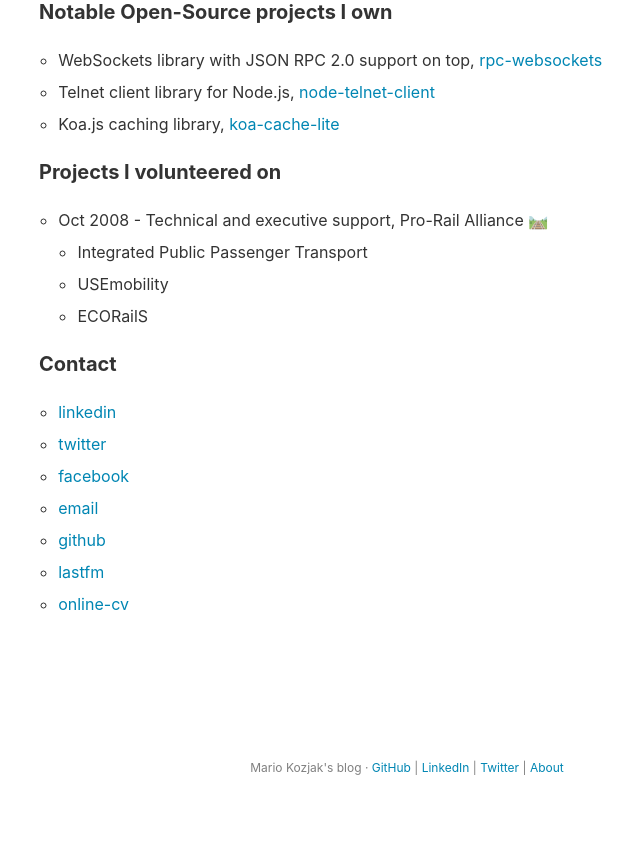
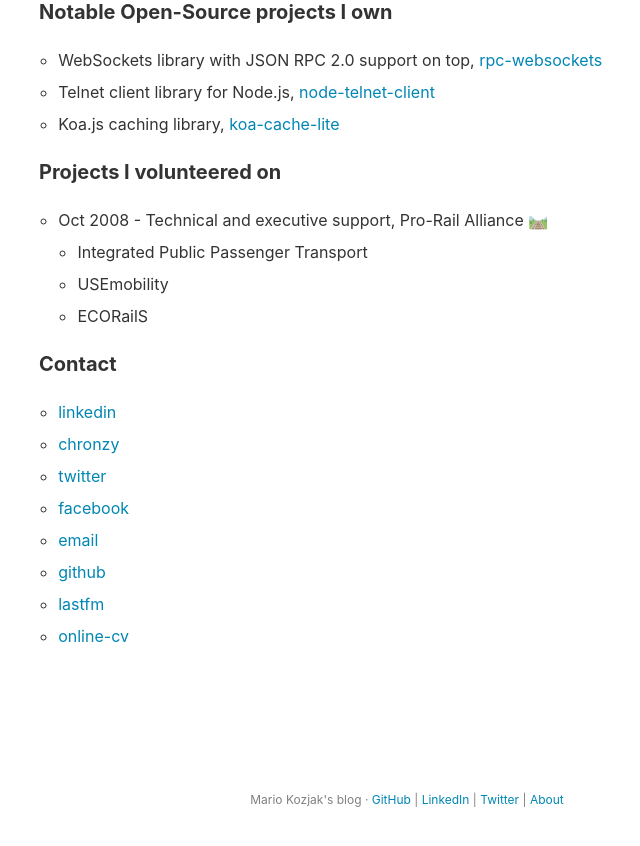
Before and after one commit to mkozjak/mkozjak.github.io, a Jekyll site: the page built from about.md, in a window 1280 px wide and 900 px high, scrolled down 934 px. Shown: the top 846 px of the window, without its empty margins (233-873 px from the left). Built offline with Jekyll 4.4.1, drawn with Linux system fonts in a browser that asks for light colours.

Commit message:
about: added chronzy profile link

```diff
--- a/_config.yml
+++ b/_config.yml
@@ -12,6 +12,7 @@
 facebook_username  : "mkozjak1"
 github_username   : "mkozjak"
 linkedin_username : "mario-kozjak-a9665b72"
+chronzy_username : "mkozjak"
 lastfm_username : "archman47"
 comments_enabled  : false # if enabled (set to true), please provide your disqus_username
 disqus_shortname  : ""
--- a/about.md
+++ b/about.md
@@ -37,6 +37,7 @@
 
 #### Contact
 - <a target="_blank" href="https://www.linkedin.com/in/{{ site.linkedin_username }}">linkedin</a>
+- <a target="_blank" href="https://chronzy.com/{{ site.chronzy_username }}">chronzy</a>
 - <a target="_blank" href="https://www.twitter.com/{{ site.twitter_username }}">twitter</a>
 - <a target="_blank" href="http://fb.me/{{ site.facebook_username }}">facebook</a>
 - <a href="mailto:kozjakm1@gmail.com" target="_blank">email</a>
```
